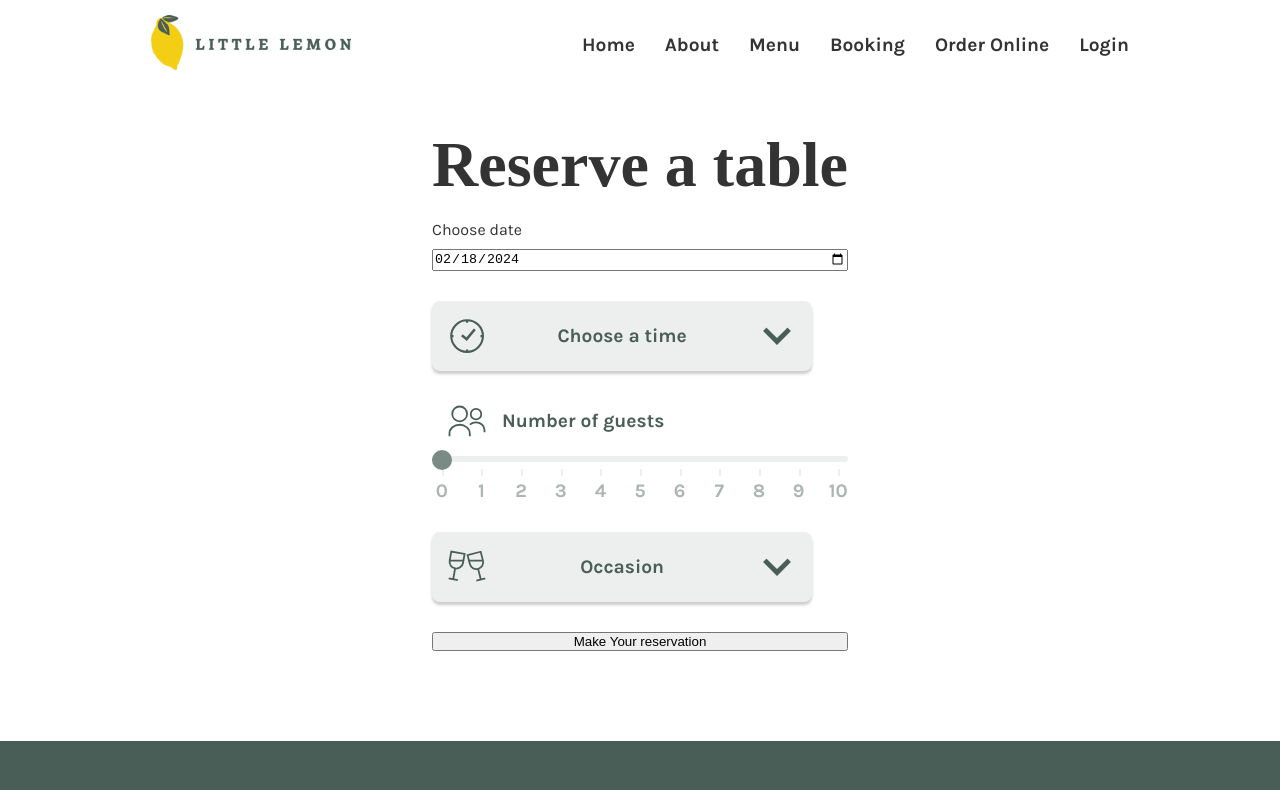
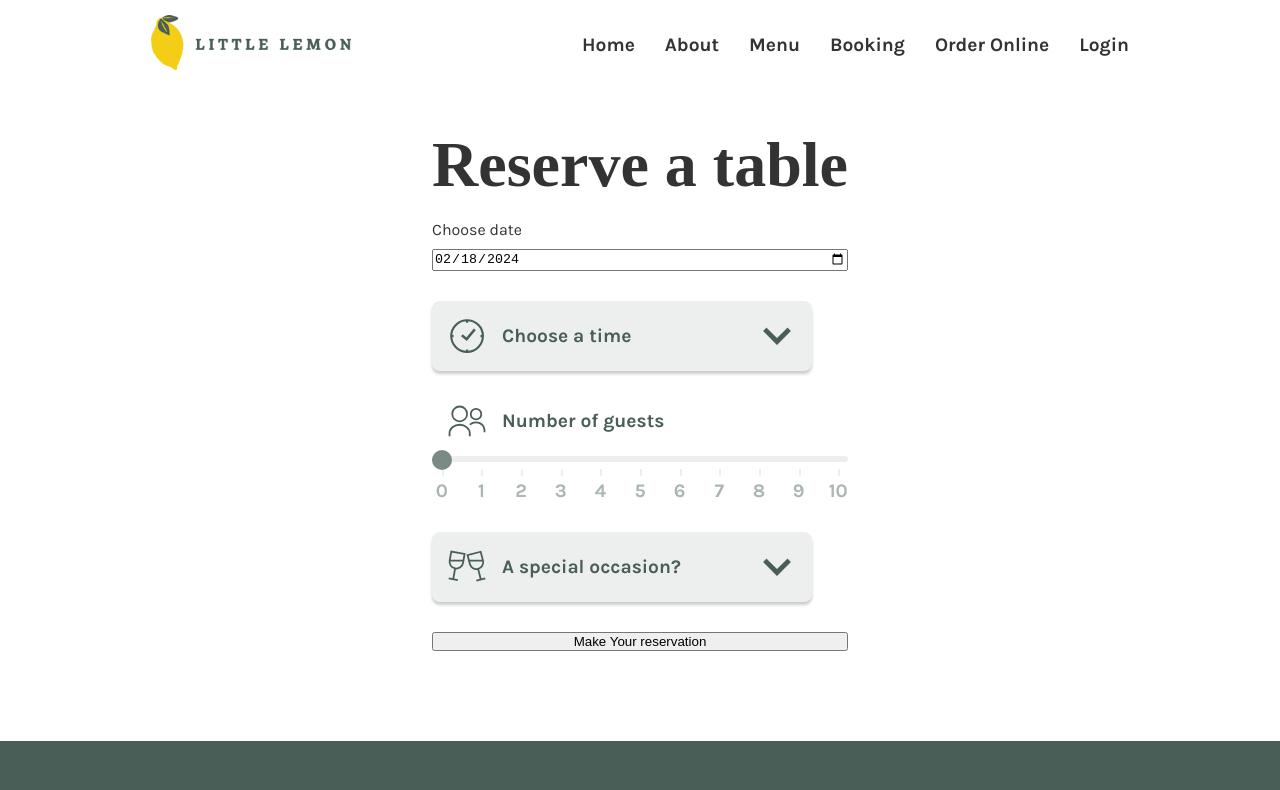
Before and after one commit to geoffrey-coursera/front-end-capstone-project, a React (Create React App) app: page /booking in a window 1280 px wide. Shown: the top 790 px of the page. Built offline with nearby package versions, Linux system fonts and the light colour scheme; a web font is replaced by a local one.

Commit message:
feat: harmonise Select and Range look and feel

```diff
--- a/src/Components/Select.scss
+++ b/src/Components/Select.scss
@@ -26,6 +26,7 @@
         grid-column: 2;
         display: block;
         width: 100%;
+        text-align: left;
     }
 
     [role=combobox] {
@@ -41,8 +42,10 @@
         border: none;
         box-shadow: var(--shadow);
         background-color: var(--color-secondary-light);
-        transition-property: background-color, color;
-        transition-duration: var(--duration-f)
+    }
+
+    [role=combobox]:hover {
+        background-color: var(--color-shade-0);
     }
 
     [role=combobox] .arrow {
--- a/src/Pages/Booking/BookingForm.jsx
+++ b/src/Pages/Booking/BookingForm.jsx
@@ -70,7 +70,7 @@ const BookingForm = ({
                 icon={<OccasionIcon />}
                 id="occasion"
                 name="occasion"
-                title="Occasion"
+                title="A special occasion?"
                 defaultOption="Nothing special"
             >
                 <Option>Birthday</Option>
@@ -93,7 +93,7 @@ const BookingSlots = ({ id, selectedSlot, onChange, availableSlots, isToday }) =
             icon={<TimeIcon />}
             id={id}
             name={id}
-            title="Choose a time"
+            title="Choose a time"
             value={selectedSlot}
             onChange={onChange}
         >
--- a/src/index.scss
+++ b/src/index.scss
@@ -14,6 +14,7 @@
     --color-secondary-light: #EDEFEE;
     --color-secondary-accent: #EE9972;
 
+    --color-shade-0: #{mix-brand(95%)};
     --color-shade-1: #{mix-brand(90%)};
     --color-shade-2: #{mix-brand(75%)};
     --color-shade-3: #{mix-brand(60%)};
```
